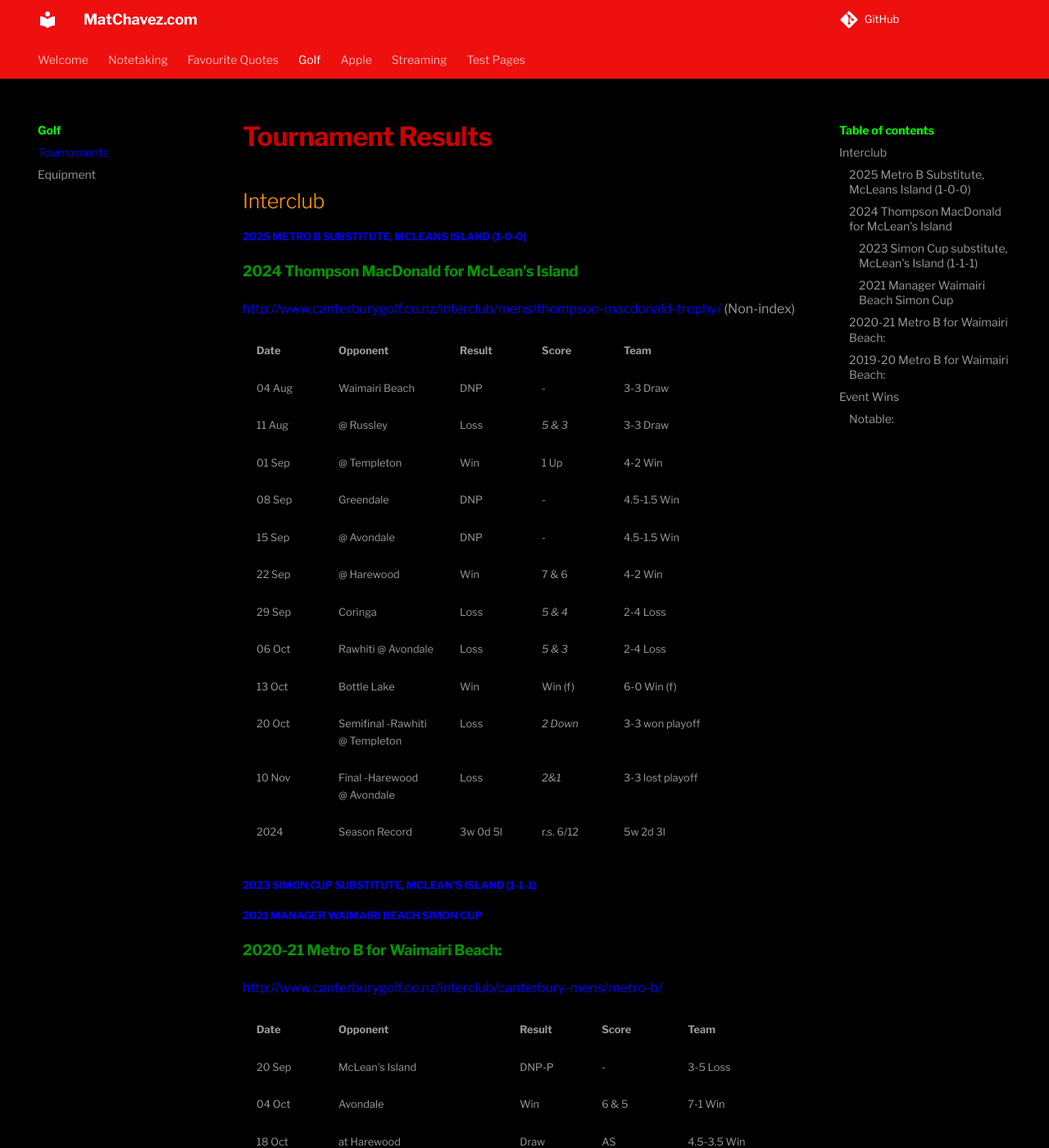
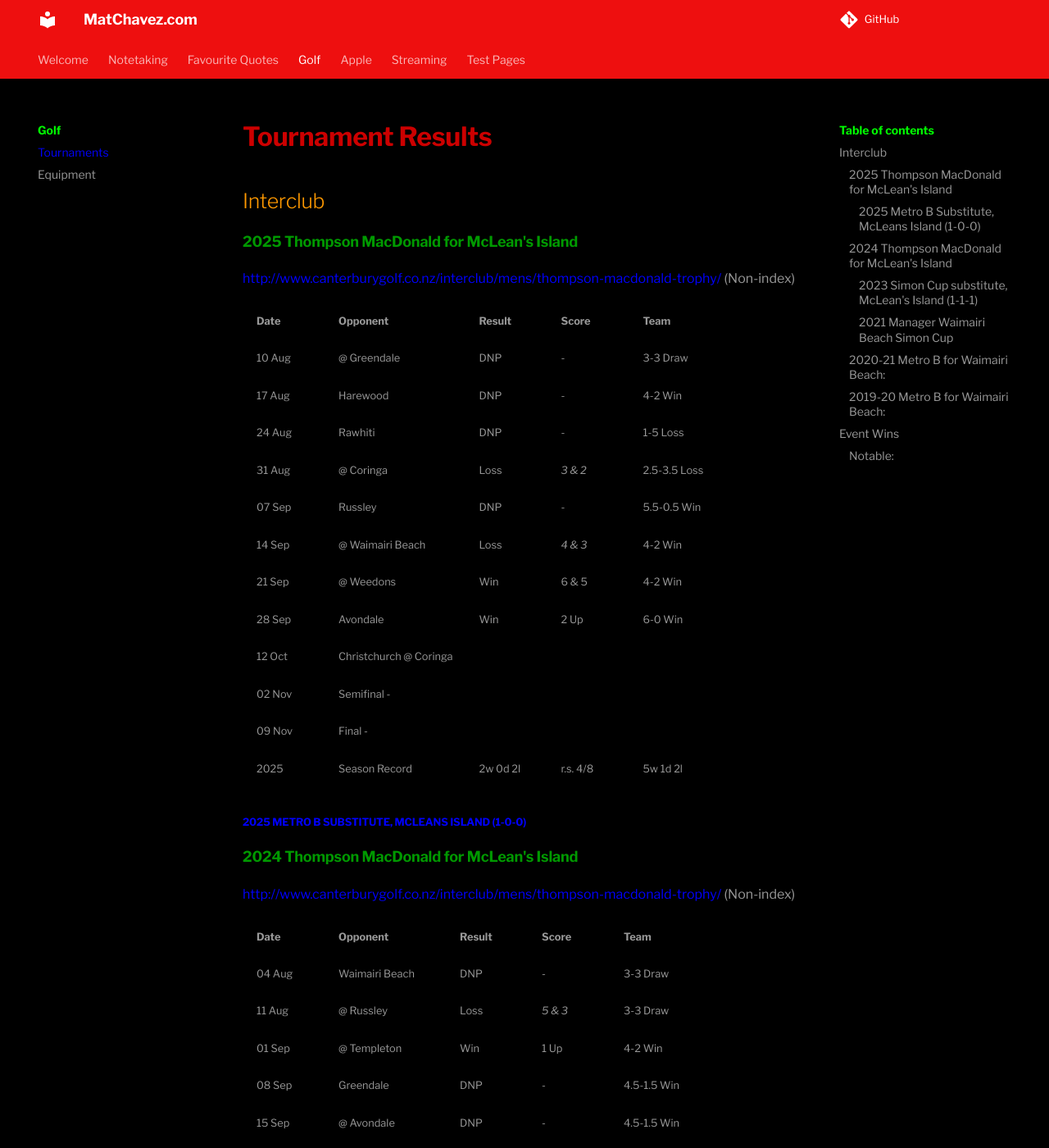
Before and after one commit to matchavez/matchavez.github.io, an MkDocs documentation site: the page built from docs/golf/tourneys.md, in a window 1280 px wide and 1400 px high. Shown: the whole window at 82% size. Built offline with MkDocs 1.6.1 and Material for MkDocs 9.7.7, drawn with Linux system fonts in a browser that asks for light colours; comment, search, counter and statistics services are not loaded.

Commit message:
[PUBLISHER] Merge #76

```diff
--- a/docs/golf/tourneys.md
+++ b/docs/golf/tourneys.md
@@ -6,6 +6,25 @@
 # Tournament Results
 
 ## Interclub
+
+#### 2025 Thompson MacDonald for McLean's Island
+http://www.canterburygolf.co.nz/interclub/mens/thompson-macdonald-trophy/ (Non-index)
+
+| Date   | Opponent               | Result   | Score    | Team         |
+| ------ | ---------------------- | -------- | -------- | ------------ |
+| 10 Aug | @ Greendale            | DNP      | -        | 3-3 Draw     |
+| 17 Aug | Harewood               | DNP      | -        | 4-2 Win      |
+| 24 Aug | Rawhiti                | DNP      | -        | 1-5 Loss     |
+| 31 Aug | @ Coringa              | Loss     | _3 & 2_  | 2.5-3.5 Loss |
+| 07 Sep | Russley                | DNP      | -        | 5.5-0.5 Win  |
+| 14 Sep | @ Waimairi Beach       | Loss     | _4 & 3_  | 4-2 Win      |
+| 21 Sep | @ Weedons              | Win      | 6 & 5    | 4-2 Win      |
+| 28 Sep | Avondale               | Win      | 2 Up     | 6-0 Win      |
+| 12 Oct | Christchurch @ Coringa |          |          |              |
+| 02 Nov | Semifinal -            |          |          |              |
+| 09 Nov | Final -                |          |          |              |
+| 2025   | Season Record          | 2w 0d 2l | r.s. 4/8 | 5w 1d 2l     |
+
 
 ##### 2025 Metro B Substitute, McLeans Island (1-0-0)
 #### 2024 Thompson MacDonald for McLean's Island
```
